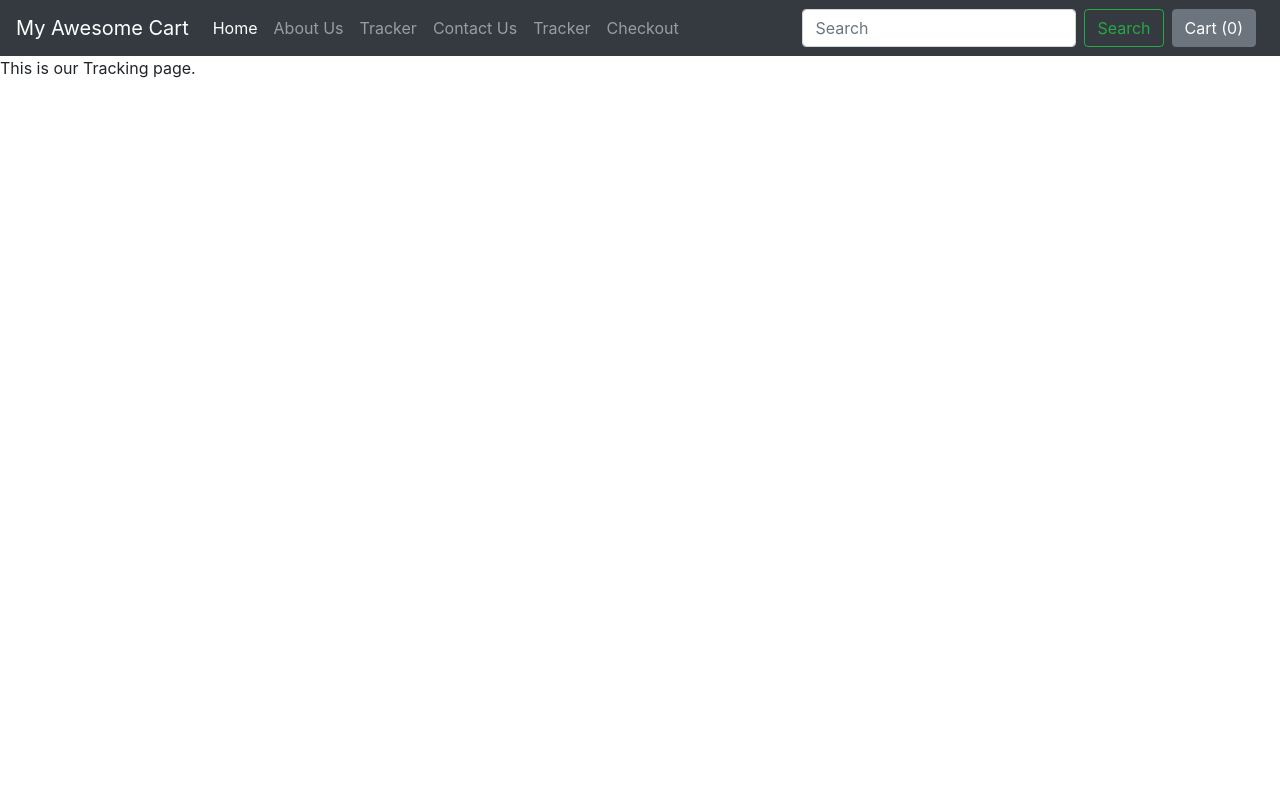
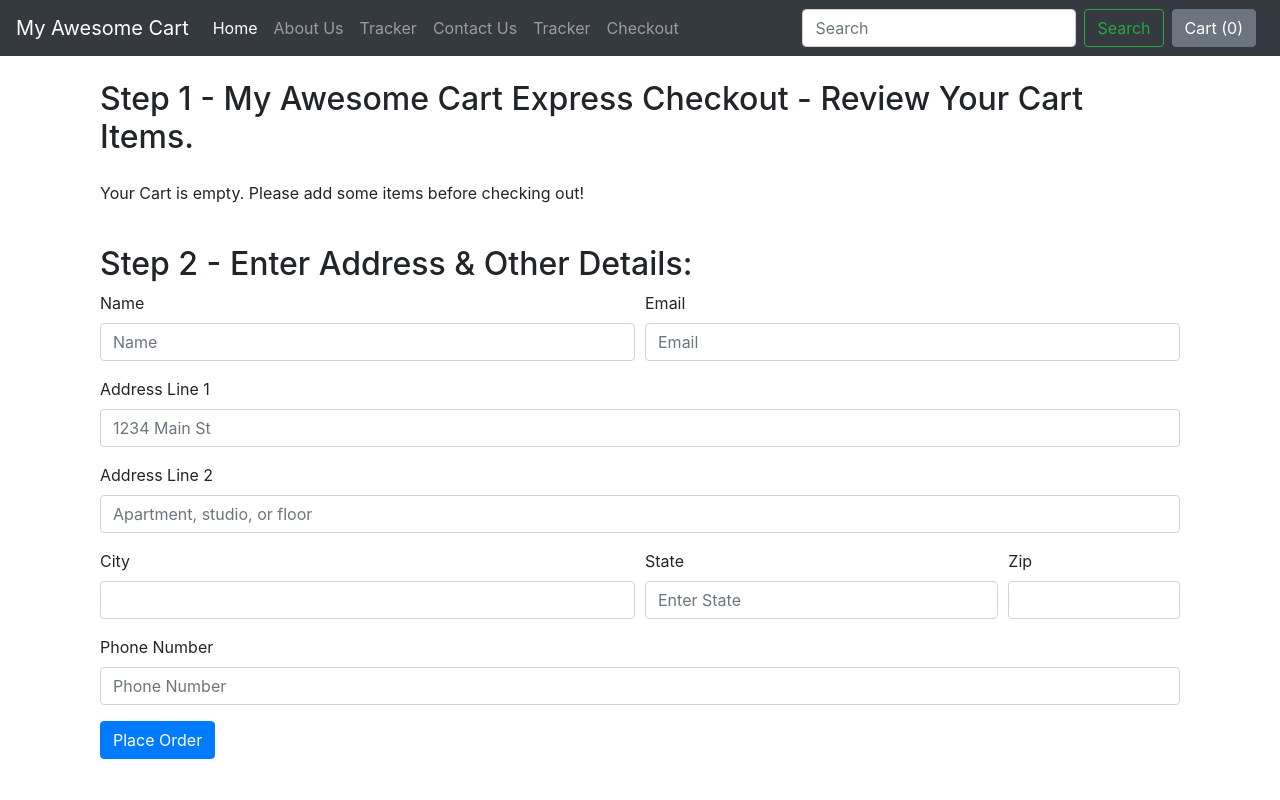
Before and after one commit to TechPertz/my-awesome-cart, a Django app: page /shop/tracker/ in a window 1280 px wide. Run offline with Django 3.2, Linux system fonts and the light colour scheme; some libraries are stand-ins or nearby versions.

Commit message:
built checkout

```diff
--- a/mac/settings.py
+++ b/mac/settings.py
@@ -57,7 +57,7 @@ ROOT_URLCONF = 'mac.urls'
 TEMPLATES = [
     {
         'BACKEND': 'django.template.backends.django.DjangoTemplates',
-        'DIRS': [],
+        'DIRS': ['mac/templates'],
         'APP_DIRS': True,
         'OPTIONS': {
             'context_processors': [
--- a/mac/urls.py
+++ b/mac/urls.py
@@ -18,9 +18,11 @@ from django.contrib import admin
 from django.urls import path, include
 from django.conf import settings
 from django.conf.urls.static import static
+from . import views
 
 urlpatterns = [
     path('admin/', admin.site.urls),
     path('shop/', include('shop.urls')),
     path('blog/', include('blog.urls')),
+    path('', views.index),
 ] + static(settings.MEDIA_URL, document_root=settings.MEDIA_ROOT)
--- a/shop/admin.py
+++ b/shop/admin.py
@@ -2,7 +2,8 @@ from django.contrib import admin
 
 # Register your models here.
 
-from . models import Contact, Product
+from . models import Contact, Orders, Product
 
 admin.site.register(Product)
 admin.site.register(Contact)
+admin.site.register(Orders)
--- a/shop/templates/shop/basic.html
+++ b/shop/templates/shop/basic.html
@@ -13,9 +13,7 @@
   <title>{% block title %} {% endblock %}</title>
 
   <style>
-    {% block style %}
-
-      {% endblock %}
+    {% block style %}{% endblock %}
   </style>
 
 </head>
--- a/shop/templates/shop/tracker.html
+++ b/shop/templates/shop/tracker.html
@@ -1,7 +1,117 @@
 {% extends 'shop/basic.html' %}
 
-{% block title %}Tracker{% endblock title %}
+{% block title %}Checkout - My Awesome Cart{% endblock title %}
 
 {% block body %}
-    This is our Tracking page.
+
+<div class="container">
+    <div class="col my-4">
+
+        <h2>
+            Step 1 - My Awesome Cart Express Checkout - Review Your Cart Items.
+        </h2>
+        <div class="my-4">
+            <ul class="list-group" id="items-group">
+            </ul>
+        </div>
+    </div>
+
+    <div class="col my-4">
+
+        <h2>
+            Step 2 - Enter Address & Other Details:
+        </h2>
+
+        <form method="POST" action="/shop/checkout/"> {% csrf_token %}
+            <input type="hidden" name="itemsJson" id="itemsJson">
+            <div class="form-row">
+                <div class="form-group col-md-6">
+                    <label for="inputname">Name</label>
+                    <input type="name" class="form-control" id="name" name="name" placeholder="Name">
+                </div>
+                <div class="form-group col-md-6">
+                    <label for="inputEmail4">Email</label>
+                    <input type="email" class="form-control" id="email" name="email" placeholder="Email">
+                </div>
+            </div>
+            <div class="form-group">
+                <label for="inputAddress">Address Line 1</label>
+                <input type="text" class="form-control" id="address1" name="address1" placeholder="1234 Main St">
+            </div>
+            <div class="form-group">
+                <label for="inputAddress2">Address Line 2</label>
+                <input type="text" class="form-control" id="address2" name="address2" placeholder="Apartment, studio, or floor">
+            </div>
+            <div class="form-row">
+                <div class="form-group col-md-6">
+                    <label for="city">City</label>
+                    <input type="text" class="form-control" id="city" name="city">
+                </div>
+                <div class="form-group col-md-4">
+                    <label for="state">State</label>
+                    <input type="text" class="form-control" id="state" name="state" placeholder="Enter State">
+                </div>
+                <div class="form-group col-md-2">
+                    <label for="zip">Zip</label>
+                    <input type="text" class="form-control" id="zip" name="zip">
+                </div>
+            </div>
+            <div class="form-group">
+                <label for="phone">Phone Number</label>
+                <input type="tel" class="form-control" id="phone" name="phone" placeholder="Phone Number">
+            </div>
+            <button type="submit" class="btn btn-primary">Place Order</button>
+        </form>
+
+    </div>
+
+</div>
+
+{% block js %}
+
+<script>
+
+    // find out the cart items from local storage.
+    console.log("working");
+    if (localStorage.getItem('cart') == null) {
+        var cart = {};
+    } else {
+        cart = JSON.parse(localStorage.getItem('cart'))
+    }
+
+    console.log(cart)
+    var sum = 0;
+    if ($.isEmptyObject(cart)){
+        // if object is empty
+        mystr = `<p>Your Cart is empty. Please add some items before checking out!</p>`
+        $('#items-group').append(mystr);
+
+    } else {
+        for (item in cart) {
+            let name = cart[item][1];
+            let qty = cart[item][0];
+            sum = sum + qty;
+            mystr = `<li class="list-group-item d-flex justify-content-between align-items-center">
+                    ${name}
+                    <span class="badge badge-primary badge-pill">${qty}</span>
+                </li>`
+            console.log(mystr);
+
+            $('#items-group').append(mystr)
+
+            // document.getElementById('items-group').innerHTML = document.getElementById('items-group').innerHTML + mystr;
+        }
+    }
+
+    document.getElementById('cart').innerHTML = sum;
+    $('#itemsJson').val(JSON.stringify(cart));
+    {% if thank %}
+    alert('Thanks for ordering with us. Your order id is {{id}}. Use it to track your order using our order tracker')
+    localStorage.clear();
+    document.location = "/shop";
+    {% endif %}
+
+</script>
+
+{% endblock %}
 {% endblock body %}
--- a/shop/views.py
+++ b/shop/views.py
@@ -1,6 +1,7 @@
+from django.db.models.query import prefetch_related_objects
 from django.shortcuts import render
 from django.http import HttpResponse
-from .models import Product, Contact
+from .models import Product, Contact, Orders
 
 from math import ceil
 
@@ -45,4 +46,20 @@ def products(request, myid):
     return render(request, 'shop/products.html', {'product': product[0]})
 
 def checkout(request):
-    return render(request, 'shop/checkout.html')
+    thank = False
+    id = ""
+    if request.method == "POST":
+        itemsJson = request.POST.get('itemsJson', '')
+        name = request.POST.get('name', '')
+        email = request.POST.get('email', '')
+        address1 = request.POST.get('address1', '')
+        address2 = request.POST.get('address2', '')
+        city = request.POST.get('city', '')
+        state = request.POST.get('state', '')
+        zip_code = request.POST.get('zip', '')
+        phone = request.POST.get('phone', '')
+        order = Orders(items_json=itemsJson, name=name, email=email, address=address1 + " " + address2, city = city, state = state, zip_code=zip_code, phone=phone)
+        order.save()
+        thank = True
+        id = order.order_id
+    return render(request, 'shop/checkout.html', {'thank' : thank, 'id' : id})
```
Also changed, not shown: mac/templates/index.html (added, +82 -0 lines), mac/views.py (added, +9 -0 lines), shop/models.py (+14 -0 lines), shop/templates/shop/checkout.html (+39 -32 lines), db.sqlite3, shop/migrations/0010_orders.py (added), shop/migrations/0011_auto_20210721_1330.py (added), shop/migrations/0012_auto_20210727_0937.py (added), shop/migrations/0013_orders_phone.py (added).
